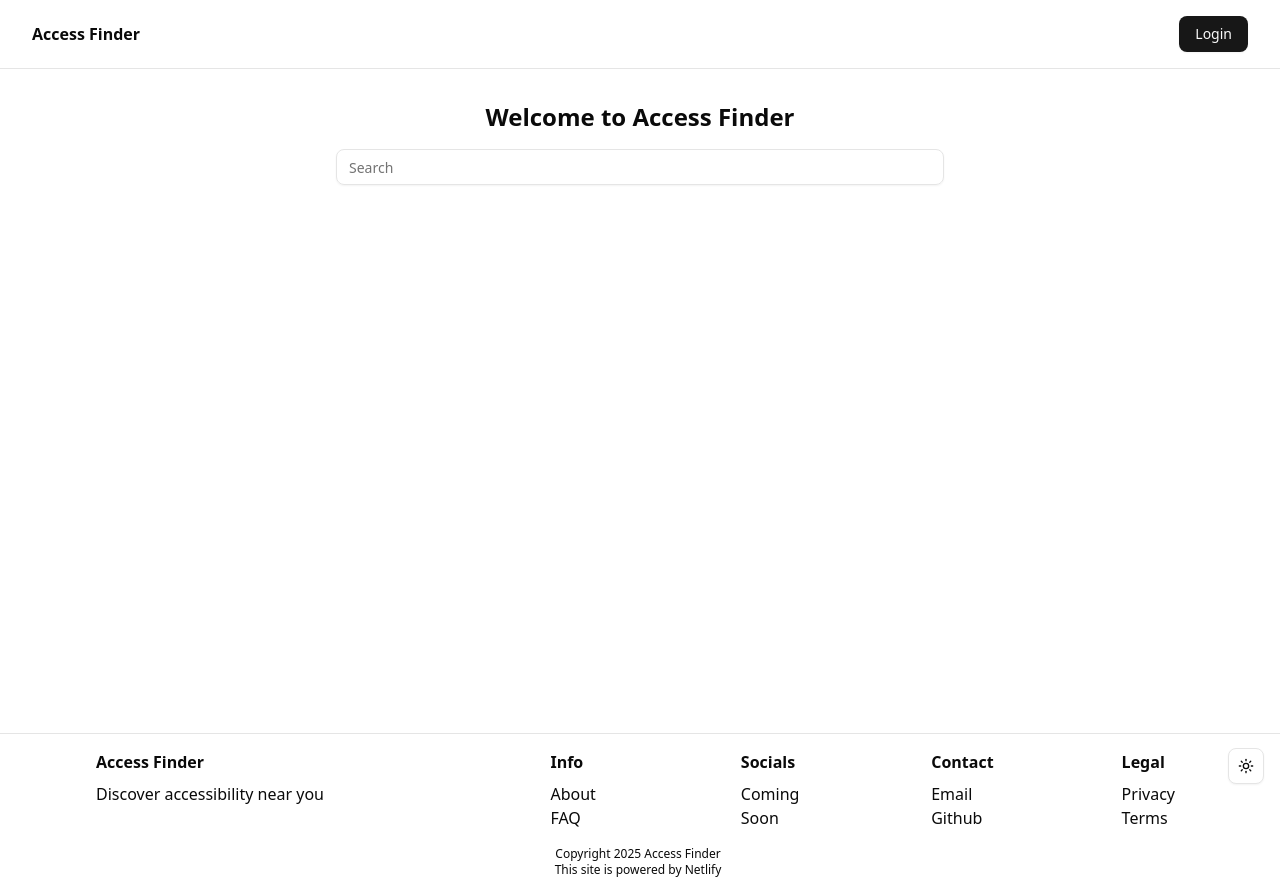
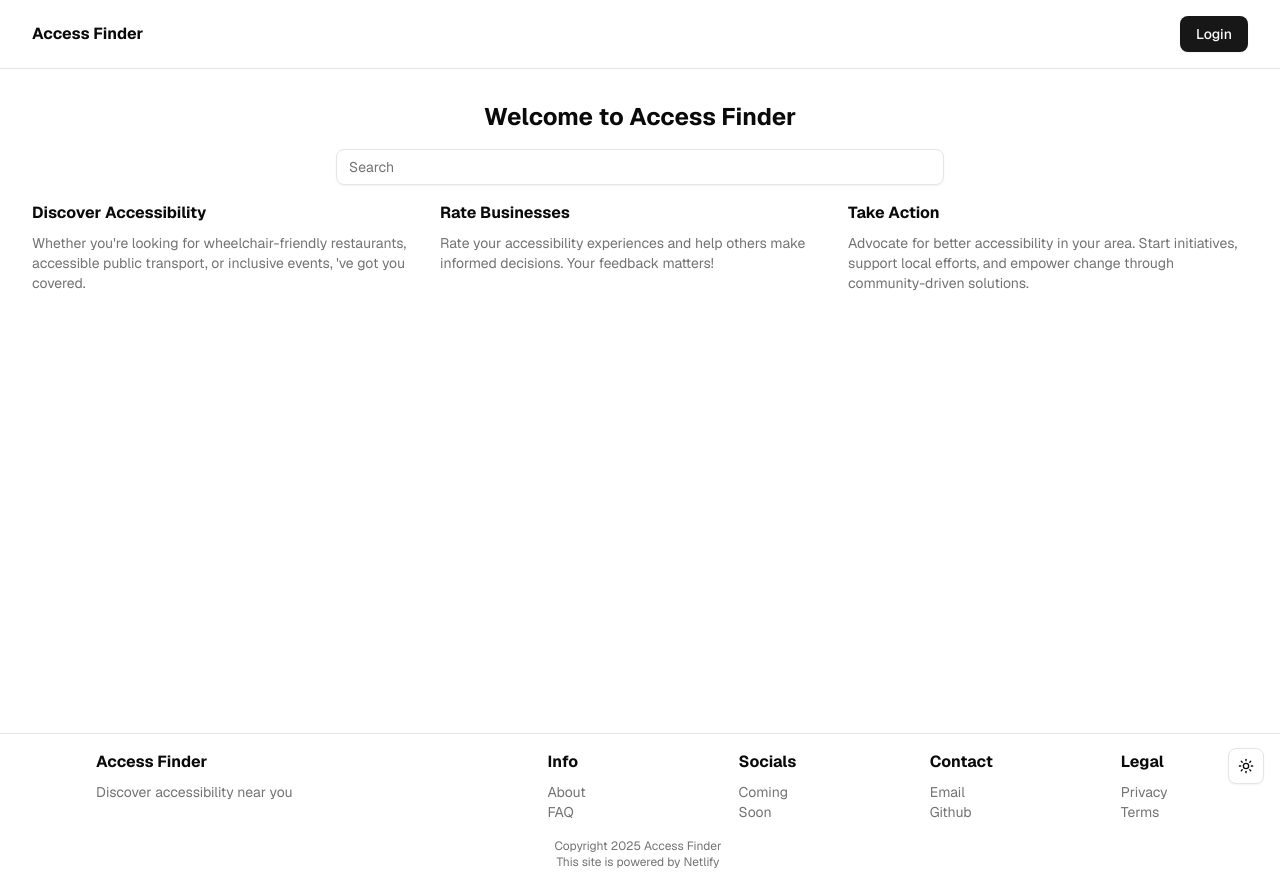
Before and after one commit to accuguide/accuguide, a Next.js app: page / in a window 1280 px wide. Built offline with nearby package versions, Linux system fonts and the light colour scheme; no server answers; what arctic would draw is missing.

Commit message:
add hero

```diff
--- a/package.json
+++ b/package.json
@@ -34,6 +34,7 @@
     "dotenv": "^16.5.0",
     "drizzle-orm": "^0.43.1",
     "drizzle-seed": "^0.3.1",
+    "geist": "^1.4.1",
     "lucide-react": "^0.503.0",
     "next": "15.3.1",
     "next-themes": "^0.4.6",
--- a/src/app/globals.css
+++ b/src/app/globals.css
@@ -122,4 +122,10 @@
   h1 {
     @apply text-2xl font-bold;
   }
+  h2 {
+    @apply pb-2 font-bold;
+  }
+  p {
+    @apply text-sm text-muted-foreground;
+  }
 }
--- a/src/app/layout.tsx
+++ b/src/app/layout.tsx
@@ -1,5 +1,6 @@
 import type { Metadata } from "next";
 import { ThemeProvider } from "next-themes";
+import { GeistSans } from "geist/font/sans";
 import "@/app/globals.css";
 import { ModeToggle } from "@/components/mode-toggle";
 import Header from "@/components/header";
@@ -17,7 +18,7 @@ export default function RootLayout({
 }>) {
   return (
     <html lang="en" suppressHydrationWarning>
-      <body>
+      <body className={GeistSans.className}>
         <ThemeProvider
           attribute="class"
           defaultTheme="system"
--- a/src/app/page.tsx
+++ b/src/app/page.tsx
@@ -1,10 +1,13 @@
+import Hero from "@/components/hero";
 import Search from "@/components/search";
+import Title from "@/components/title";
 
 export default async function Page() {
   return (
     <div className="flex flex-col items-center w-full">
-      <h1 className="mb-4">Welcome to Access Finder</h1>
+      <Title>Welcome to Access Finder</Title>
       <Search size="full" />
+      <Hero />
     </div>
   );
 }
--- a/src/components/footer.tsx
+++ b/src/components/footer.tsx
@@ -5,24 +5,23 @@ export default function Footer() {
     <footer className="border-t px-8 py-4 lg:px-24">
       <div className="flex justify-between">
         <div>
-          <p className="pb-2 font-bold">Access Finder</p>
-          <p>Discover accessibility near you</p>
+          <h2>Access Finder</h2> <p>Discover accessibility near you</p>
         </div>
 
         <div className="grid grid-cols-2 gap-4 text-sm sm:grid-cols-4 md:text-base md:gap-12 lg:gap-32">
           <div>
-            <p className="pb-2 font-bold">Info</p>
+            <h2>Info</h2>
 
             <FooterLink href="/about">About</FooterLink>
             <FooterLink href="/faq">FAQ</FooterLink>
           </div>
           <div>
-            <p className="pb-2 font-bold">Socials</p>
+            <h2 className="pb-2 font-bold">Socials</h2>
             <p>Coming</p>
             <p>Soon</p>
           </div>
           <div>
-            <p className="pb-2 font-bold">Contact</p>
+            <h2>Contact</h2>
             <FooterLink href="mailto:naya.singhania@gmail.com">
               Email
             </FooterLink>
@@ -31,7 +30,7 @@ export default function Footer() {
             </FooterLink>
           </div>
           <div>
-            <p className="pb-2 font-bold">Legal</p>
+            <h2>Legal</h2>
             <FooterLink href="/legal/privacy">Privacy</FooterLink>
             <FooterLink href="/terms">Terms</FooterLink>
           </div>
--- /dev/null
+++ b/src/components/hero.tsx
@@ -0,0 +1,29 @@
+export default function Hero() {
+  return (
+    <div className="grid md:grid-cols-3 gap-2 mt-4">
+      <div>
+        <h2>Discover Accessibility</h2>
+        <p>
+          Whether you&apos;re looking for wheelchair-friendly restaurants,
+          accessible public transport, or inclusive events, &apos;ve got you
+          covered.
+        </p>
+      </div>
+      <div>
+        <h2>Rate Businesses</h2>
+        <p>
+          Rate your accessibility experiences and help others make informed
+          decisions. Your feedback matters!
+        </p>
+      </div>
+      <div>
+        <h2>Take Action</h2>
+        <p>
+          Advocate for better accessibility in your area. Start initiatives,
+          support local efforts, and empower change through community-driven
+          solutions.
+        </p>
+      </div>
+    </div>
+  );
+}
```
Also changed, not shown: 1 other file (tests, documents, lock files or other folders).
